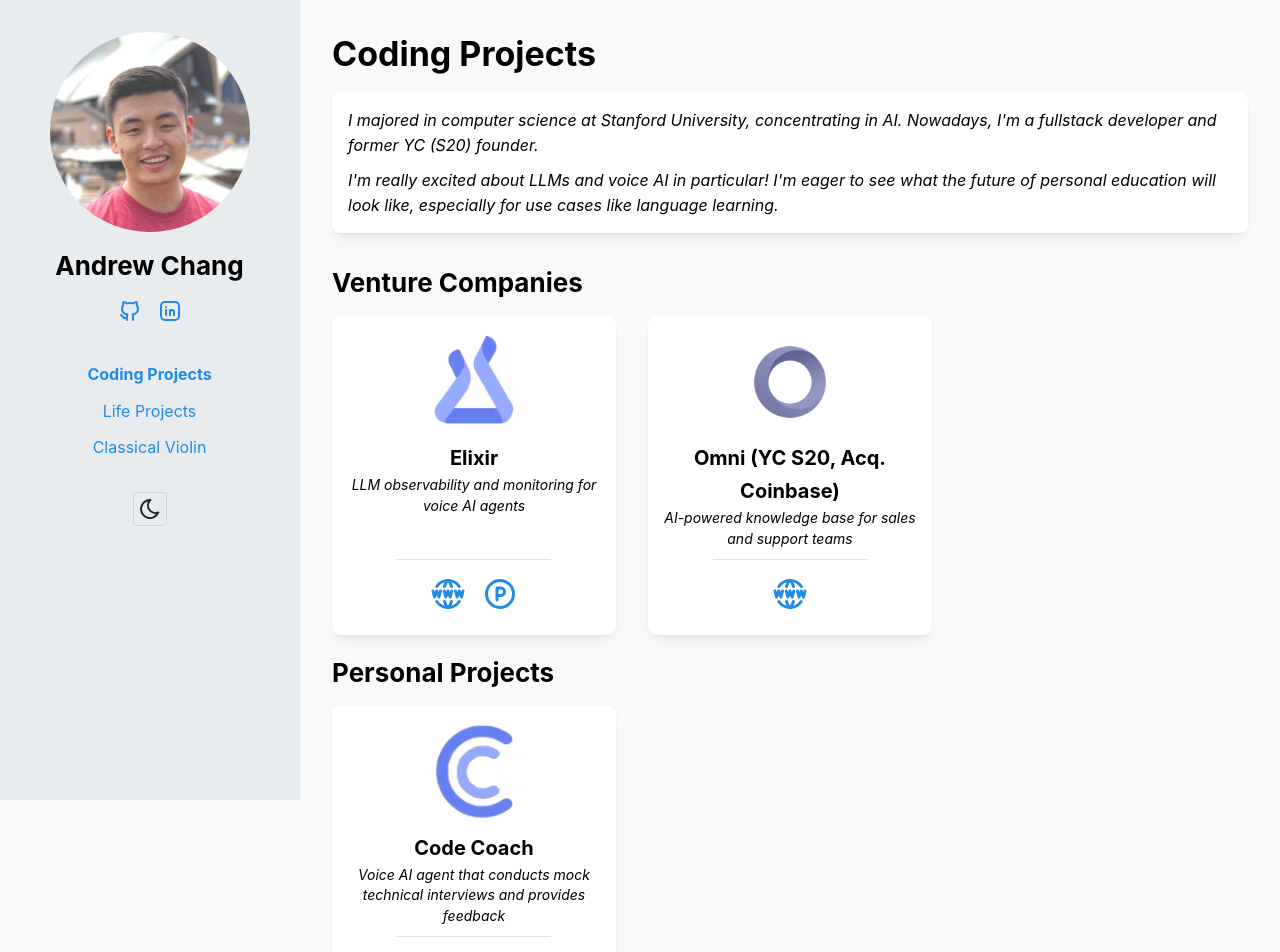
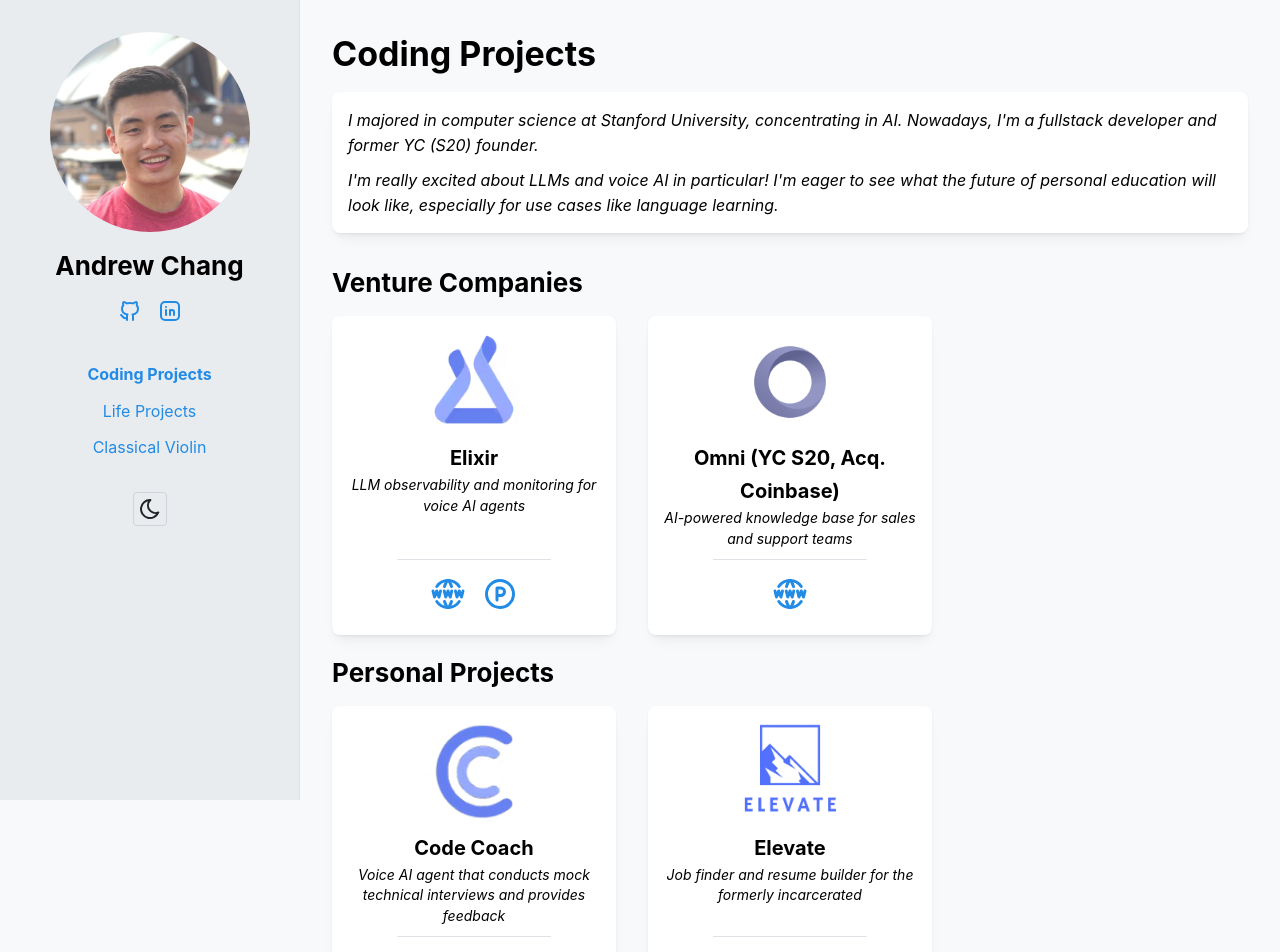
Before and after one commit to achang97/achang97.github.io, a React (Vite) app: page /coding-projects in a window 1280 px wide. Shown: the top 952 px of the page. Built offline with nearby package versions, Linux system fonts and the light colour scheme.

Commit message:
add elevate

```diff
--- a/src/pages/CodingProjects.tsx
+++ b/src/pages/CodingProjects.tsx
@@ -3,6 +3,7 @@ import {
   IconBrandBlogger,
   IconBrandGithub,
   IconBrandProducthunt,
+  IconBrandYoutube,
   IconPdf,
   IconWorldWww,
 } from '@tabler/icons-react';
@@ -20,6 +21,7 @@ const SECTIONS: {
       landing?: string;
       productHunt?: string;
       blog?: string;
+      youtube?: string;
     };
   }[];
 }[] = [
@@ -57,6 +59,17 @@ const SECTIONS: {
           landing: 'https://www.trycodecoach.com/',
           productHunt:
             'https://www.producthunt.com/products/code-coach#code-coach',
+        },
+      },
+      {
+        title: 'Elevate',
+        subtitle: 'Job finder and resume builder for the formerly incarcerated',
+        img: '/elevate.png',
+        urls: {
+          landing:
+            'https://web.archive.org/web/20201130195711/https://www.elevatejobs.org/',
+          blog: 'https://www.ipswichfirst.com.au/usq-program-attracts-international-interest/',
+          youtube: 'https://www.youtube.com/watch?v=MTb0SiDx0Rc',
         },
       },
     ],
@@ -106,6 +119,7 @@ const LINK_CONFIG = {
   landing: { label: 'Landing Page', Icon: IconWorldWww },
   productHunt: { label: 'Product Hunt', Icon: IconBrandProducthunt },
   blog: { label: 'Blog', Icon: IconBrandBlogger },
+  youtube: { label: 'YouTube', Icon: IconBrandYoutube },
 };
 
 export const CodingProjects = () => {
```
Also changed, not shown: public/elevate.png (added).
